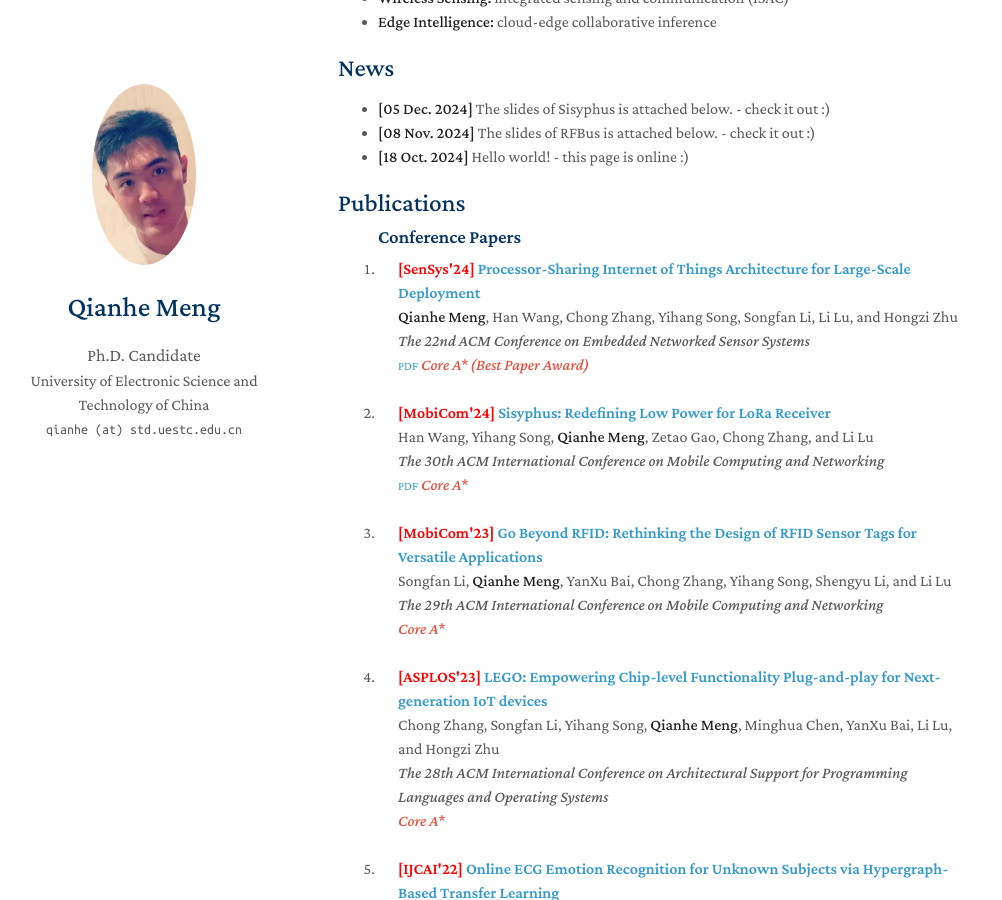
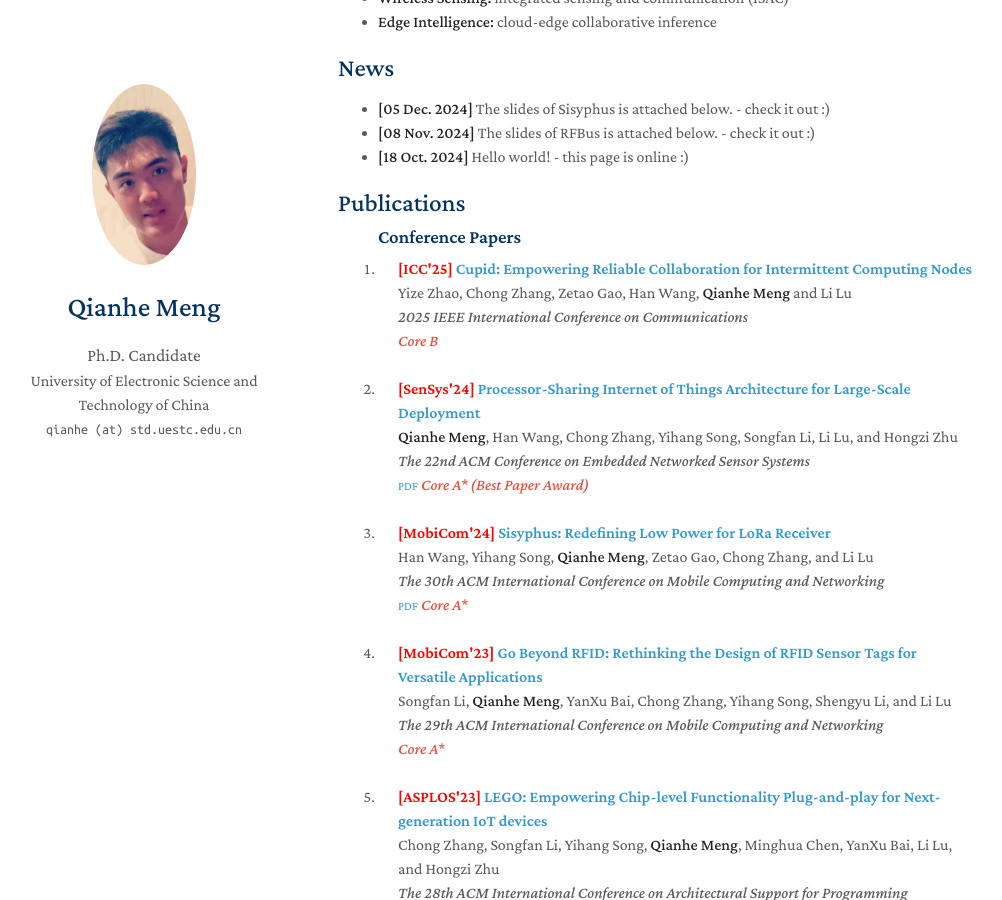
Before and after one commit to mqhyes/mqhyes.github.io, a Jekyll site: the page built from index.md, in a window 1280 px wide and 900 px high, scrolled down 439 px. Shown: the whole window, without its empty margins (132-1134 px from the left). Built offline with Jekyll 4.4.1, drawn with Linux system fonts in a browser that asks for light colours; a style sheet for code colours, icons or effects is not loaded.

Commit message:
Update publications_conference.yml

```diff
--- a/_data/publications_conference.yml
+++ b/_data/publications_conference.yml
@@ -1,4 +1,14 @@
 main:
+
+  - title: "Cupid: Empowering Reliable Collaboration for Intermittent Computing Nodes"
+    authors: 	Yize Zhao, Chong Zhang, Zetao Gao, Han Wang, <strong>Qianhe Meng</strong> and Li Lu
+    conference_short: ICC'25
+    conference: 2025 IEEE International Conference on Communications
+#    pdf: ./assets/files/[SenSys‘24]RFBus-slides_compressed.pdf
+#    code: https://github.com/MrGiovanni/ContinualLearning
+#    bibtex: https://bib.yliu.me/MICCAI23.txt
+#    image: ./assets/img/teaser_example_2.png
+    notes: Core B
 
   - title: "Processor-Sharing Internet of Things Architecture for Large-Scale Deployment"
     authors: <strong>Qianhe Meng</strong>, Han Wang, Chong Zhang, Yihang Song, Songfan Li, Li Lu, and Hongzi Zhu
```
